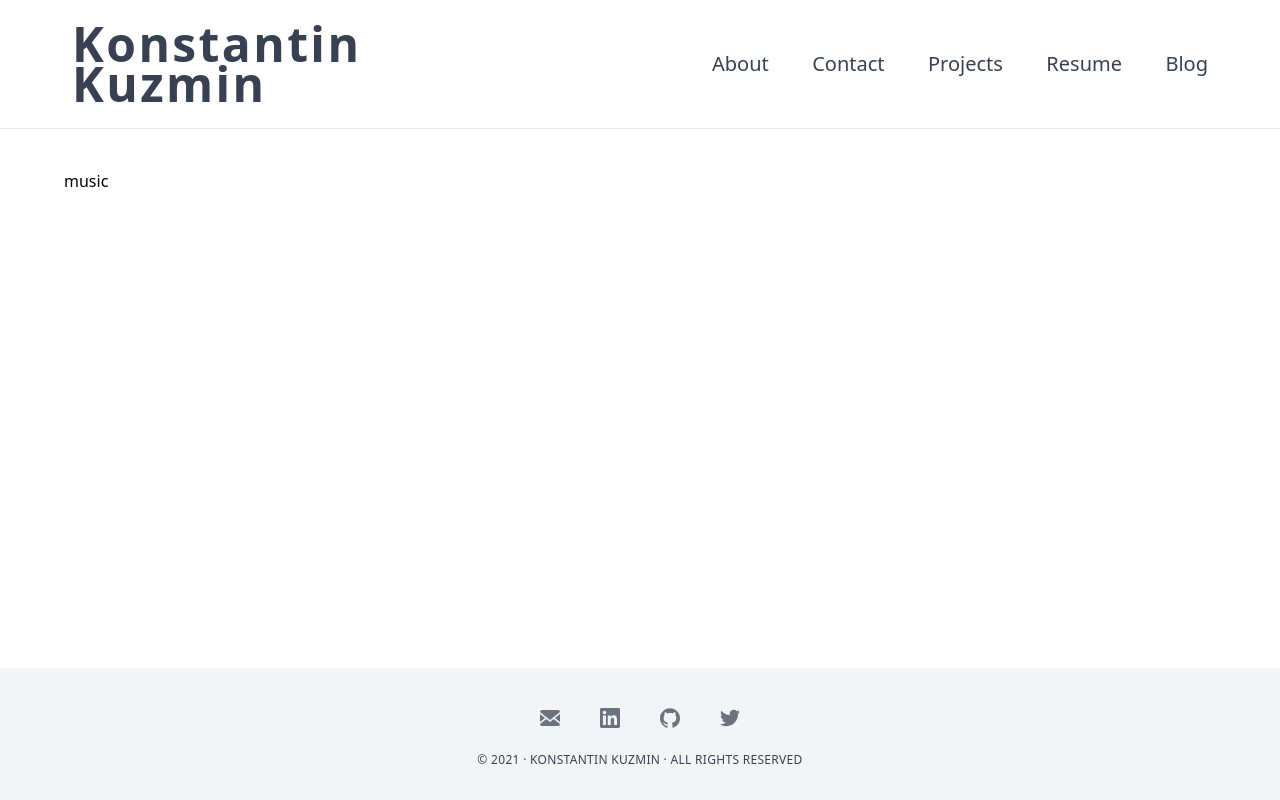
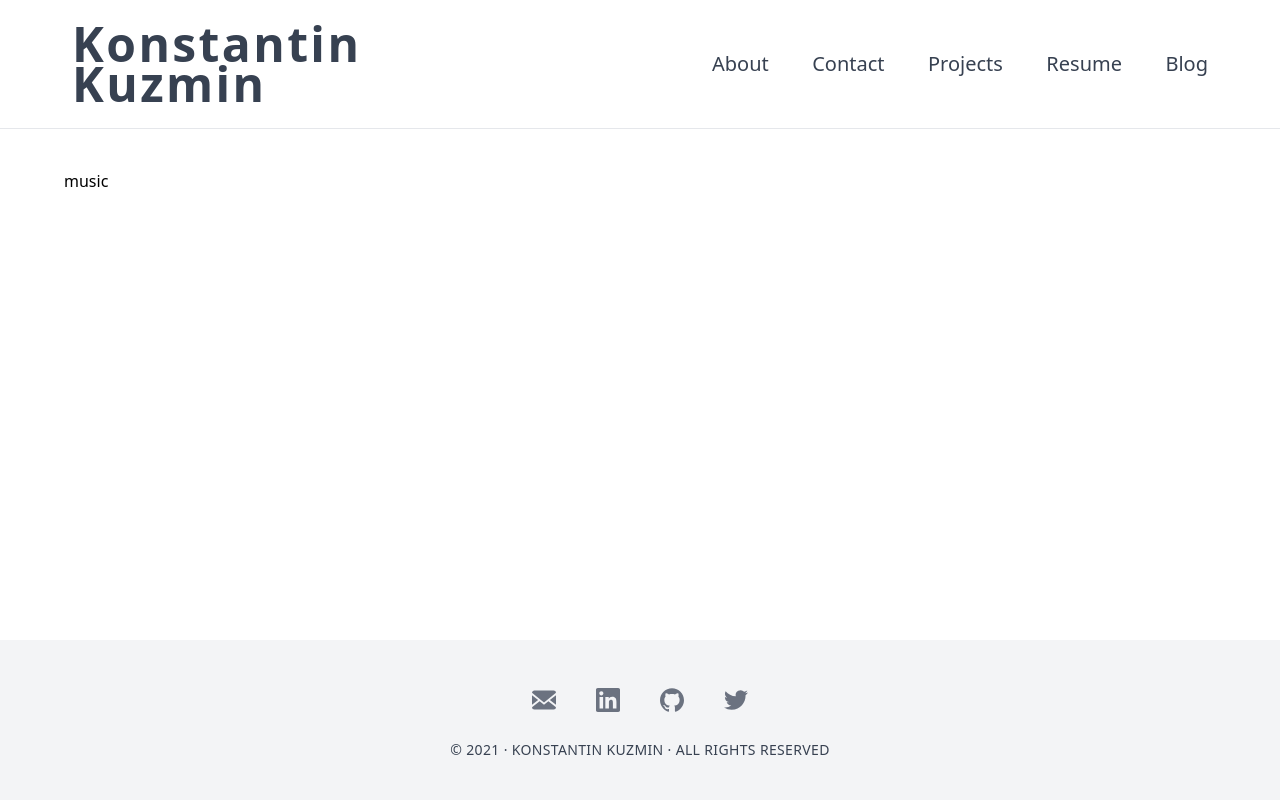
Before and after one commit to Kuzmink13/konstantin-kuzmin-dot-com-old, a Gatsby site: page /music in a window 1280 px wide. Built offline with nearby package versions, Linux system fonts and the light colour scheme; Gatsby itself is replaced by a stand-in of ours.

Commit message:
Added size increase at md breakpoint

```diff
--- a/src/components/Footer.jsx
+++ b/src/components/Footer.jsx
@@ -22,11 +22,12 @@ export default function Footer() {
   const { site } = useStaticQuery(query);
 
   return (
-    <footer className="bg-gray-100 w-full pt-8 pb-8">
+    <footer className="bg-gray-100 w-full py-8 md:py-10">
       <SocialBar />
       <p
         className="font-kanit text-gray-700 text-center
-        text-xs font-medium tracking-wide uppercase"
+        text-xs md:text-sm md:pt-1
+        font-medium tracking-wide uppercase"
       >
         &copy; {site.siteMetadata.copyright} &middot; {site.siteMetadata.author}{' '}
         &middot; all rights reserved
@@ -59,7 +60,7 @@ export function SocialIcon({ name, svg, link, target }) {
       title={name}
       className="block focus-ring rounded-lg
       text-gray-500 hover:text-gray-700
-      h-9 w-9 p-2"
+      h-9 w-9 md:h-10 md:w-10 p-2"
       target={target}
     >
       {svg}
```
